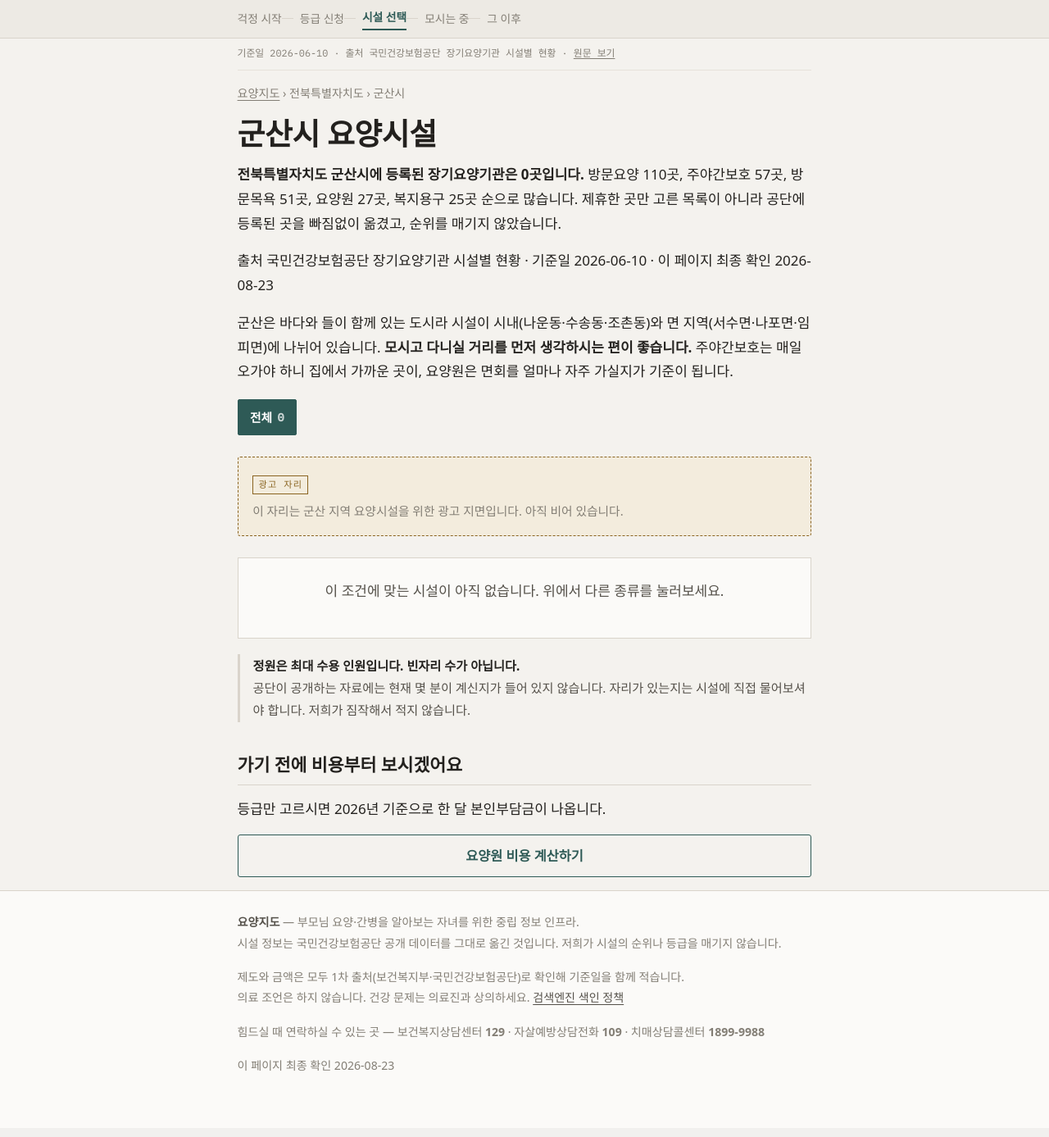
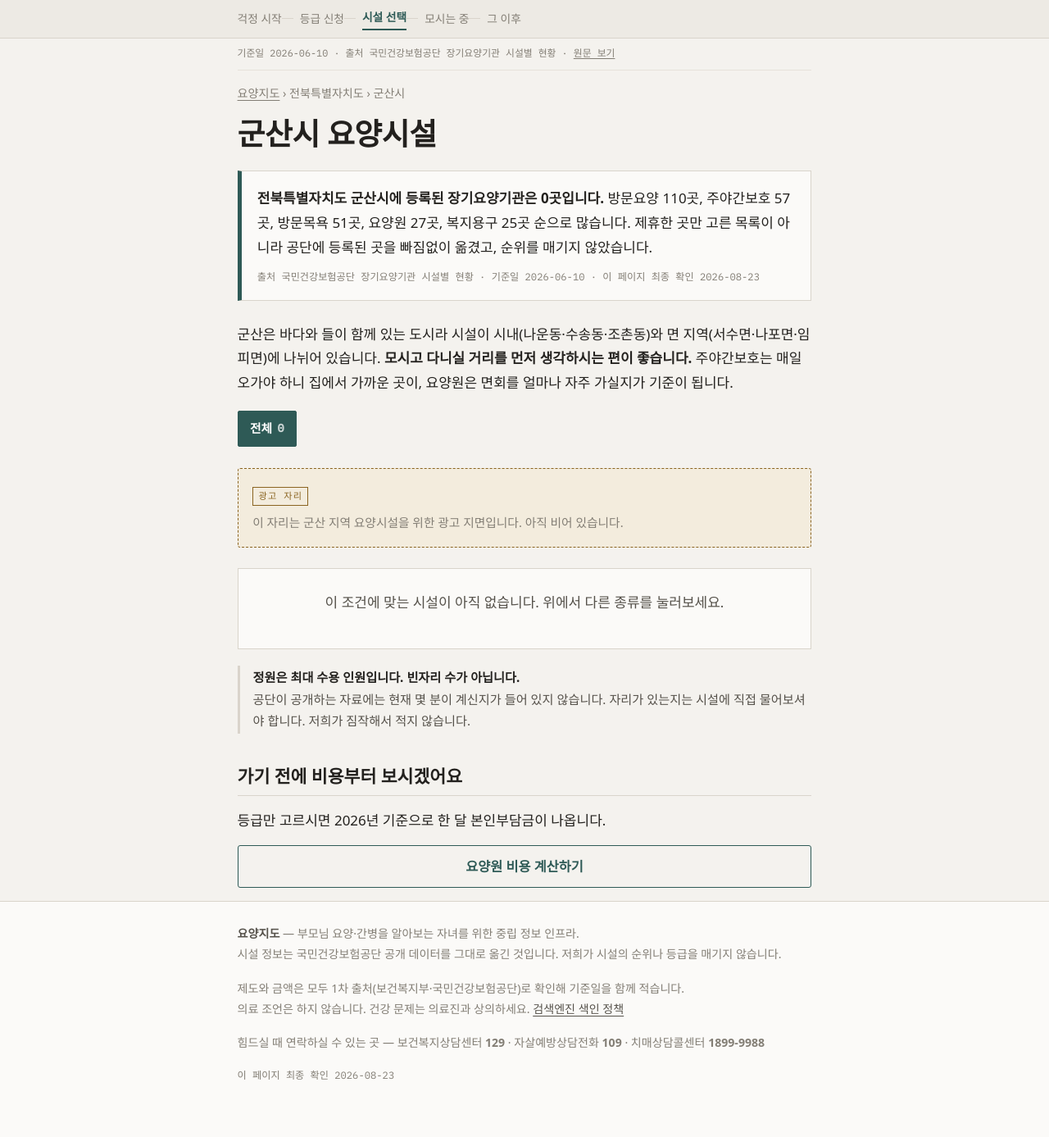
Before and after one commit to mingoolee-dev/yoyangjido, a FastAPI app: a page that uses templates/base.html in a window 1280 px wide. Shown: the part 61-1448 px from the top of the page at 82% size. Before the commit the page ends 1367 px from the top, so only its background shows below. Run offline with FastAPI, Linux system fonts and the light colour scheme; data that the repository does not hold is empty; some web fonts are replaced.

Commit message:
Add files via upload

```diff
--- a/static/style.css
+++ b/static/style.css
@@ -182,3 +182,25 @@ footer.site a{color:var(--ink-2)}
              padding:1.6rem 1.2rem;text-align:center;color:var(--ink-2)}
 
 @media (prefers-reduced-motion:reduce){*{animation:none!important;transition:none!important}}
+
+/* ── 두괄식 답변 블록 (AI 인용은 페이지 앞부분에서 주로 나온다) ── */
+.answer{
+  background:var(--surface); border:1px solid var(--rule);
+  border-left:5px solid var(--accent); padding:1.15rem 1.2rem; margin:1.2rem 0 1.6rem;
+}
+.answer p{margin:0 0 .6rem}
+.answer p:last-child{margin-bottom:0}
+.answer .answer-src{
+  font-family:var(--mono); font-size:.76rem; color:var(--ink-3);
+  line-height:1.65; margin-top:.7rem;
+}
+.answer code{font-family:var(--mono);font-size:.9em;background:var(--surface-2);padding:.05em .3em}
+
+/* ── 질문·답 ─────────────────────────────── */
+.qa{border-top:1px solid var(--rule-soft); padding-top:1rem; margin-top:1.2rem}
+.qa h3{margin:0 0 .4rem; font-size:1.03rem}
+.qa p{margin:0; color:var(--ink-2)}
+
+footer.site .upd{
+  font-family:var(--mono); font-size:.76rem; color:var(--ink-3); margin-top:1rem;
+}
```
